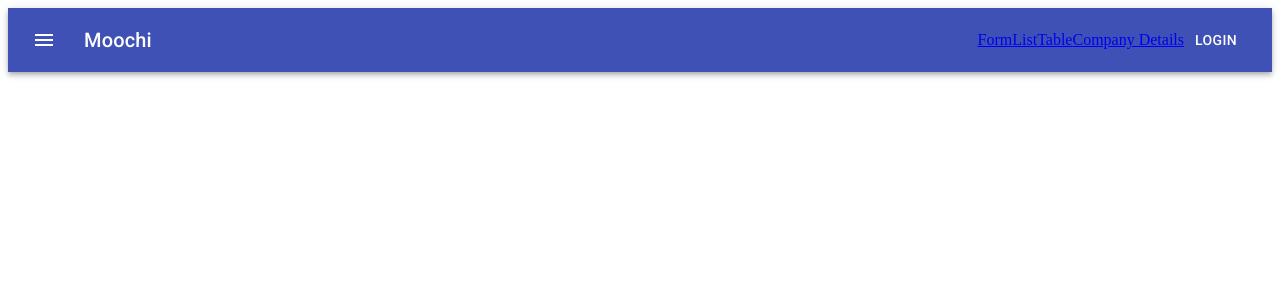
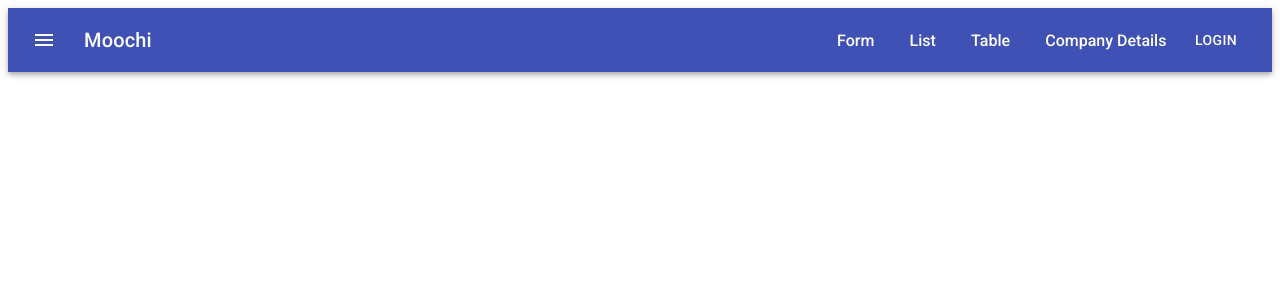
Before and after one commit to Boris97929500/frontend-assessment-two-Holmesglen, a React (Create React App) app: page /form in a window 1280 px wide. Shown: the top 300 px of the page. Built offline with nearby package versions, Linux system fonts and the light colour scheme.

Commit message:
navbar second commit

```diff
--- a/src/Navbar.js
+++ b/src/Navbar.js
@@ -1,12 +1,13 @@
 import React from 'react';
 import { Link } from 'react-router-dom';
-import { makeStyles } from '@material-ui/core/styles';
+import { makeStyles, withTheme } from '@material-ui/core/styles';
 import AppBar from '@material-ui/core/AppBar';
 import Toolbar from '@material-ui/core/Toolbar';
 import Typography from '@material-ui/core/Typography';
 import Button from '@material-ui/core/Button';
 import IconButton from '@material-ui/core/IconButton';
 import MenuIcon from '@material-ui/icons/Menu';
+import { style } from '@material-ui/system';
 
 const useStyles = makeStyles((theme) => ({
     root: {
@@ -18,6 +19,13 @@ const useStyles = makeStyles((theme) => ({
     title: {
         flexGrow: 1,
     },
+    navlink: {
+        color: "white",
+        textDecoration: "none",
+        padding: "0 1.1rem",
+        fontWeight: "500",
+        fontFamily: "Roboto, Helvetica, Arial, sans-serif"
+    }
 }));
 
 export default function Navbar() {
@@ -33,10 +41,10 @@ export default function Navbar() {
                     <Typography variant="h6" className={classes.title}>
                         Moochi
                     </Typography>
-                    <Link to="/form">Form</Link>
-                    <Link to="/list">List</Link>
-                    <Link to="/table">Table</Link>
-                    <Link to="/shop">Company Details</Link>
+                    <Link className={classes.navlink} to="/form">Form</Link>
+                    <Link className={classes.navlink} to="/list">List</Link>
+                    <Link className={classes.navlink} to="/table">Table</Link>
+                    <Link className={classes.navlink} to="/shop">Company Details</Link>
                     <Button color="inherit">Login</Button>
                 </Toolbar>
             </AppBar>
```
